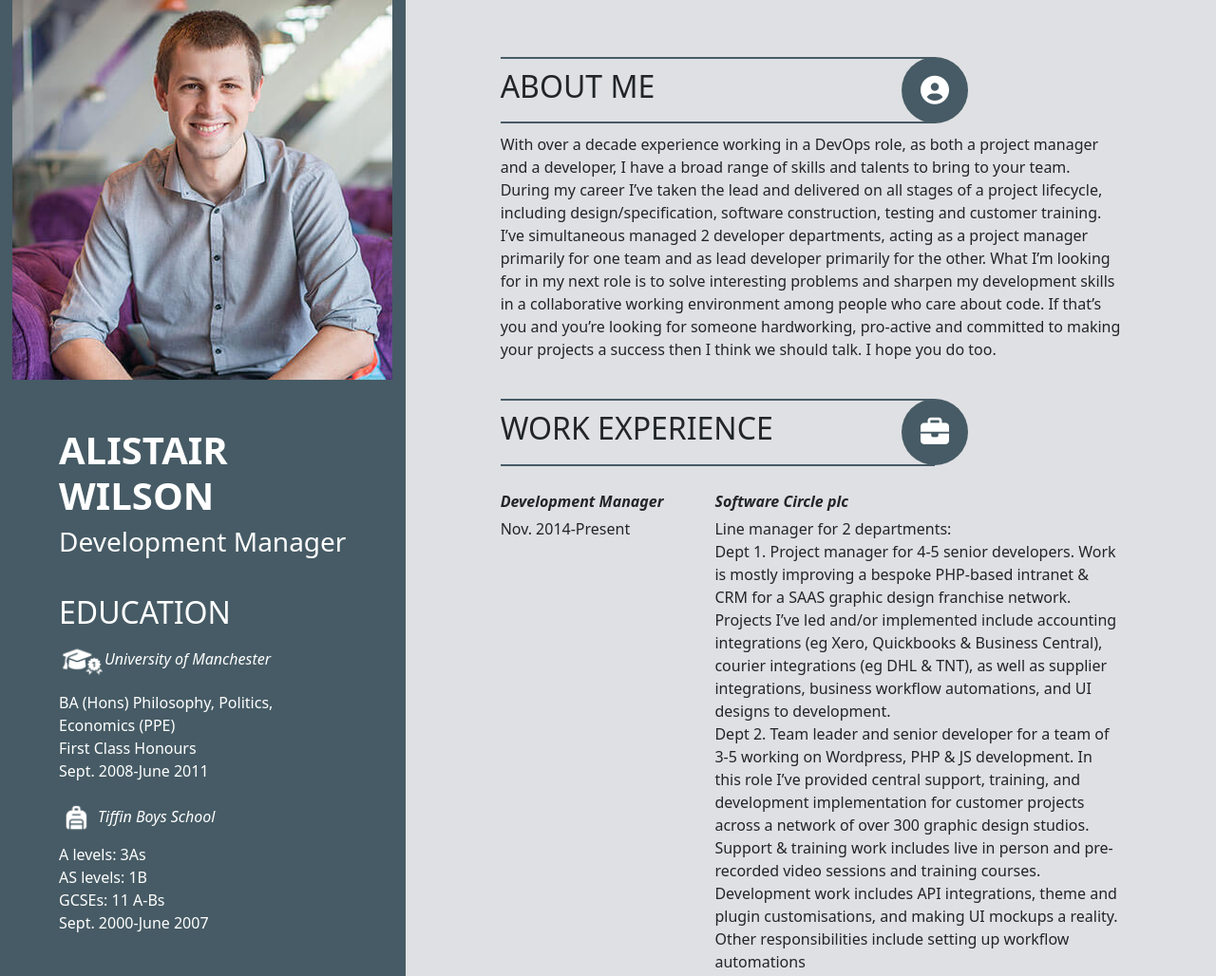
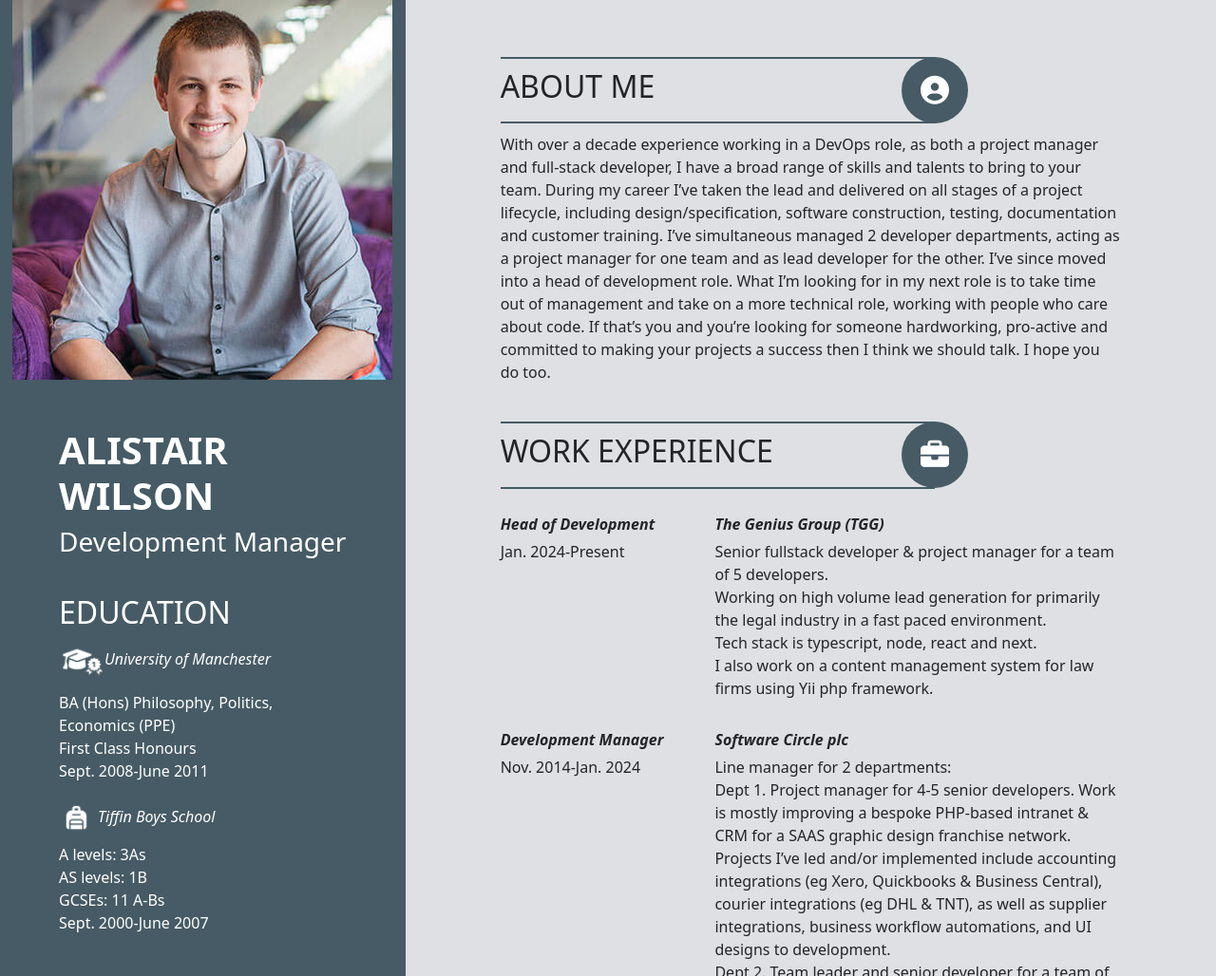
Before and after one commit to alistairwilson22/cv, a plain HTML site: page index.html in a window 1280 px wide. Shown: the top 1028 px of the page at 95% size. Drawn offline with nearby package versions, Linux system fonts and the light colour scheme.

Commit message:
CV updates

```diff
--- a/index.html
+++ b/index.html
@@ -130,7 +130,7 @@
                 <div class="clear"></div>
                 <div>
                     <p>
-                    With over a decade experience working in a DevOps role, as both a project manager and a developer, I have a broad range of skills and talents to bring to your team. During my career I’ve taken the lead and delivered on all stages of a project lifecycle, including design/specification, software construction, testing and customer training. I’ve simultaneous managed 2 developer departments, acting as a project manager primarily for one team and as lead developer primarily for the other. What I’m looking for in my next role is to solve interesting problems and sharpen my development skills in a collaborative working environment among people who care about code. If that’s you and you’re looking for someone hardworking, pro-active and committed to making your projects a success then I think we should talk. I hope you do too.
+                        With over a decade experience working in a DevOps role, as both a project manager and full-stack developer, I have a broad range of skills and talents to bring to your team. During my career I’ve taken the lead and delivered on all stages of a project lifecycle, including design/specification, software construction, testing, documentation and customer training. I’ve simultaneous managed 2 developer departments, acting as a project manager for one team and as lead developer for the other. I’ve since moved into a head of development role. What I’m looking for in my next role is to take time out of management and take on a more technical role, working with people who care about code. If that’s you and you’re looking for someone hardworking, pro-active and committed to making your projects a success then I think we should talk. I hope you do too.
                     </p>
                 </div>
             </div>
@@ -144,6 +144,27 @@
                 <div class="container job">
                     <div class="row role">
                         <div class="col-4 title">
+                            <p>Head of Development</p>
+                        </div>
+                        <div class="col-8 company">
+                            <p>The Genius Group (TGG)</p>
+                        </div>
+                    </div>
+                    <div class="row summary">
+                        <div class="col-4 dates">
+                            <p>Jan. 2024-Present</p>
+                        </div>
+                        <div class="col-8 description">
+                            <p>Senior fullstack developer & project manager for a team of 5 developers.</p>
+                            <p>Working on high volume lead generation for primarily the legal industry in a fast paced environment.</p>
+                            <p>Tech stack is typescript, node, react and next.</p>
+                            <p>I also work on a content management system for law firms using Yii php framework.</p>
+                        </div>
+                    </div>
+                </div>
+                <div class="container job">
+                    <div class="row role">
+                        <div class="col-4 title">
                             <p>Development Manager</p>
                         </div>
                         <div class="col-8 company">
@@ -152,7 +173,7 @@
                     </div>
                     <div class="row summary">
                         <div class="col-4 dates">
-                            <p>Nov. 2014-Present</p>
+                            <p>Nov. 2014-Jan. 2024</p>
                         </div>
                         <div class="col-8 description">
                             <p>Line manager for 2 departments:</p>
```
